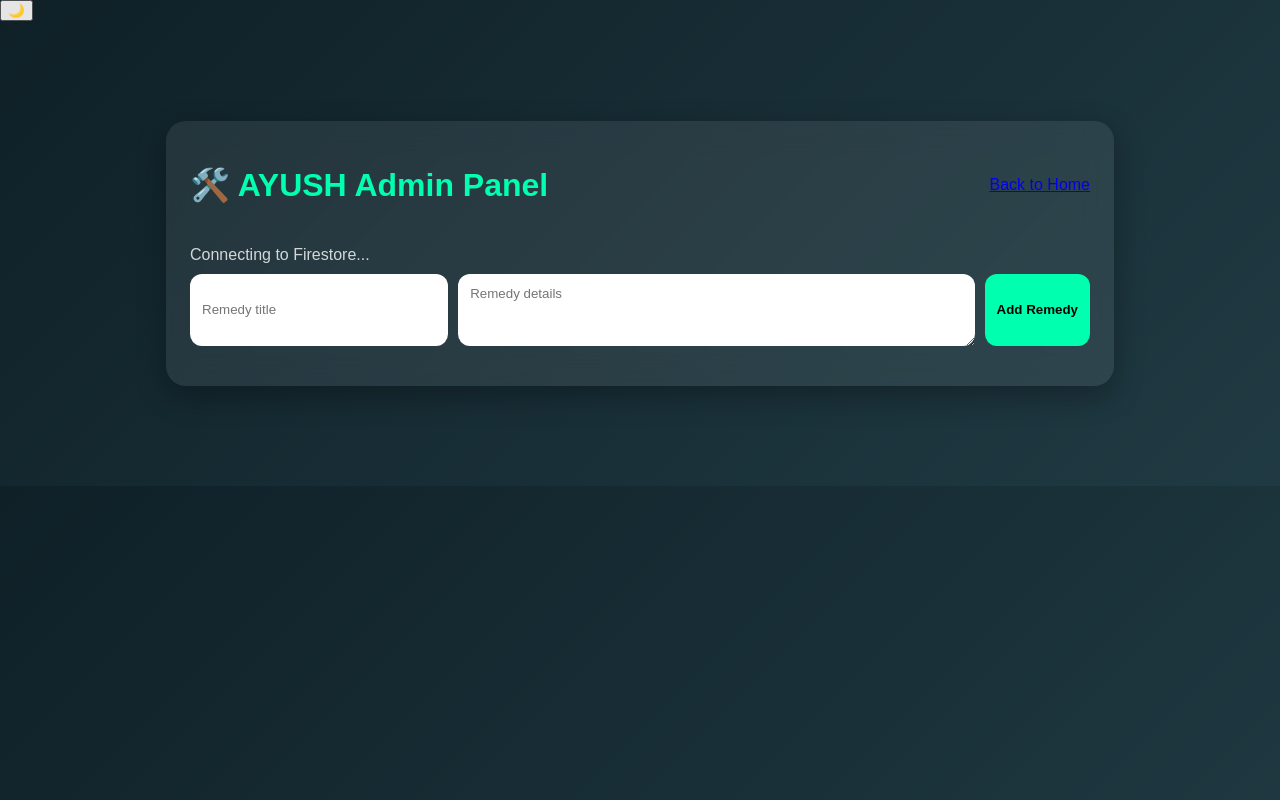
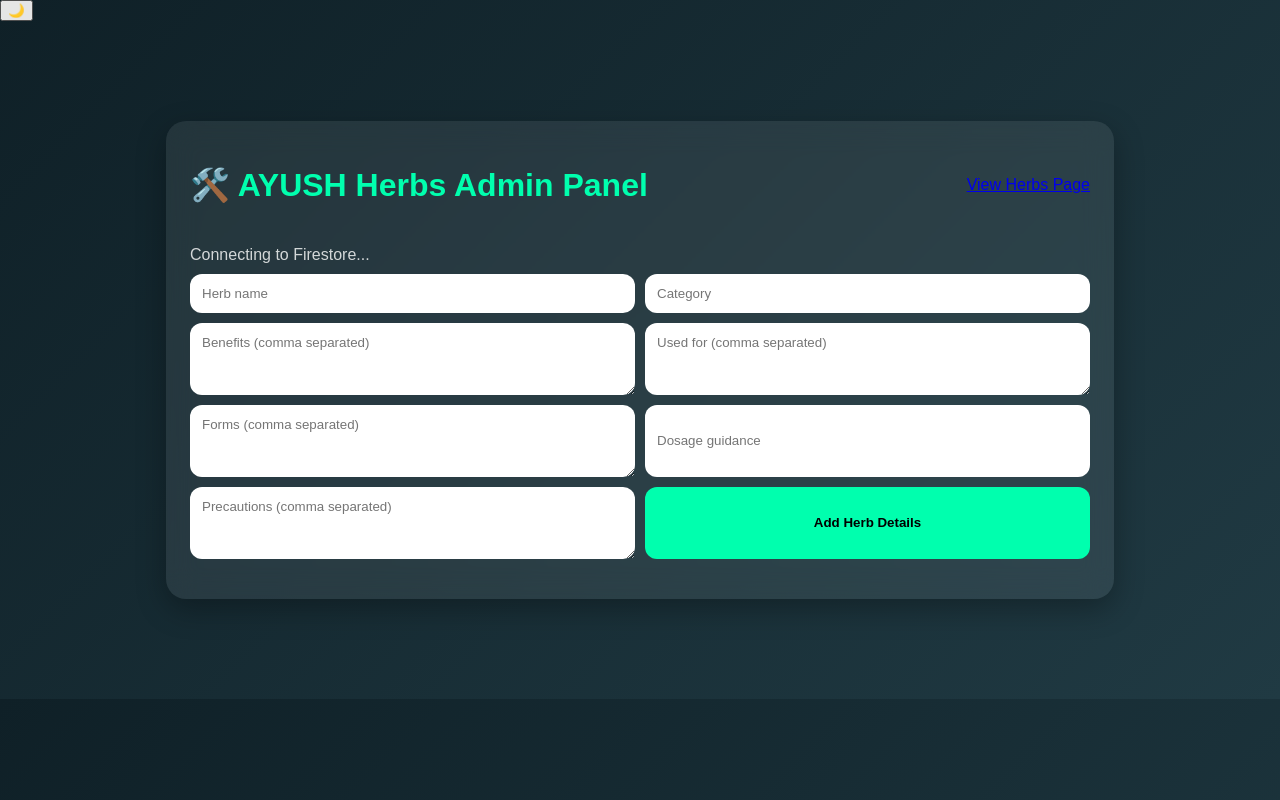
Before and after one commit to unenterprisesindia-art/ayush-ai-assistant, a plain HTML site: page admin.html in a window 1280 px wide. Drawn offline with Linux system fonts and the light colour scheme.

Commit message:
Update admin.html

```diff
--- a/admin.html
+++ b/admin.html
@@ -29,7 +29,7 @@
 
     .entry-form {
       display: grid;
-      grid-template-columns: 1fr 2fr auto;
+      grid-template-columns: repeat(2, minmax(0, 1fr));
       gap: 10px;
       margin-bottom: 16px;
     }
@@ -45,11 +45,14 @@
 
     .entry-form textarea { resize: vertical; min-height: 48px; }
 
+    entry-form .full-width { grid-column: 1 / -1; }
+
     .entry-form button {
       background: var(--accent);
       color: #000;
       font-weight: 600;
-      cursor: pointer;
+      cujustify-self: start;rsor: pointer;
+
     }
 
     .entry-list { display: grid; gap: 12px; }
@@ -63,8 +66,8 @@
       gap: 16px;
     }
 
-    .entry-item h3 { margin: 0 0 4px; color: var(--accent); }
-    .entry-item p { margin: 0; opacity: 0.9; }
+    .entry-item h3 { margin: 0 0 6px; color: var(--accent); }
+    .entry-item p { margin: 4px 0; opacity: 0.9; }
 
     .danger-btn {
       align-self: flex-start;
@@ -80,6 +83,7 @@
 
     @media (max-width: 700px) {
       .entry-form { grid-template-columns: 1fr; }
+      .entry-form .full-width { grid-column: auto; }
     }
   </style>
 </head>
@@ -88,16 +92,21 @@
 
   <div class="admin-container">
     <div class="admin-header">
-      <h1 class="admin-title">🛠️ AYUSH Admin Panel</h1>
-      <a href="index.html" class="btn">Back to Home</a>
+      <h1 class="admin-title">🛠️ AYUSH Herbs Admin Panel</h1>
+      <a href="herbs.html" class="btn">View Herbs Page</a>
     </div>
 
     <p class="status-line" id="status">Connecting to Firestore...</p>
 
-    <form class="entry-form" id="remedyForm">
-      <input id="titleInput" type="text" placeholder="Remedy title" required>
-      <textarea id="descriptionInput" placeholder="Remedy details" required></textarea>
-      <button type="submit">Add Remedy</button>
+    <form class="entry-form" id="herbForm">
+      <input id="nameInput" type="text" placeholder="Herb name" required>
+      <input id="categoryInput" type="text" placeholder="Category" required>
+      <textarea id="benefitsInput" placeholder="Benefits (comma separated)" class="full-width" required></textarea>
+      <textarea id="usedForInput" placeholder="Used for (comma separated)" required></textarea>
+      <textarea id="formsInput" placeholder="Forms (comma separated)" required></textarea>
+      <input id="dosageInput" type="text" placeholder="Dosage guidance" class="full-width" required>
+      <textarea id="precautionsInput" placeholder="Precautions (comma separated)" class="full-width" required></textarea>
+      <button type="submit" class="full-width">Add Herb Details</button>
     </form>
 
     <div id="entryList" class="entry-list"></div>
```
